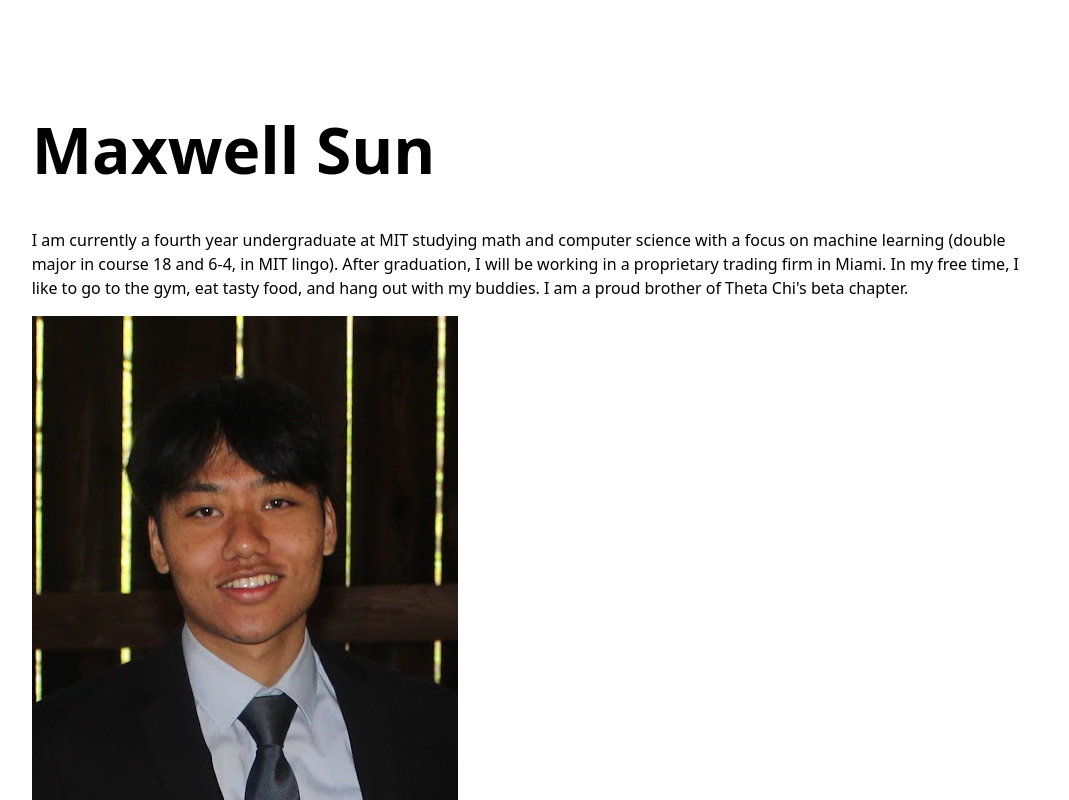
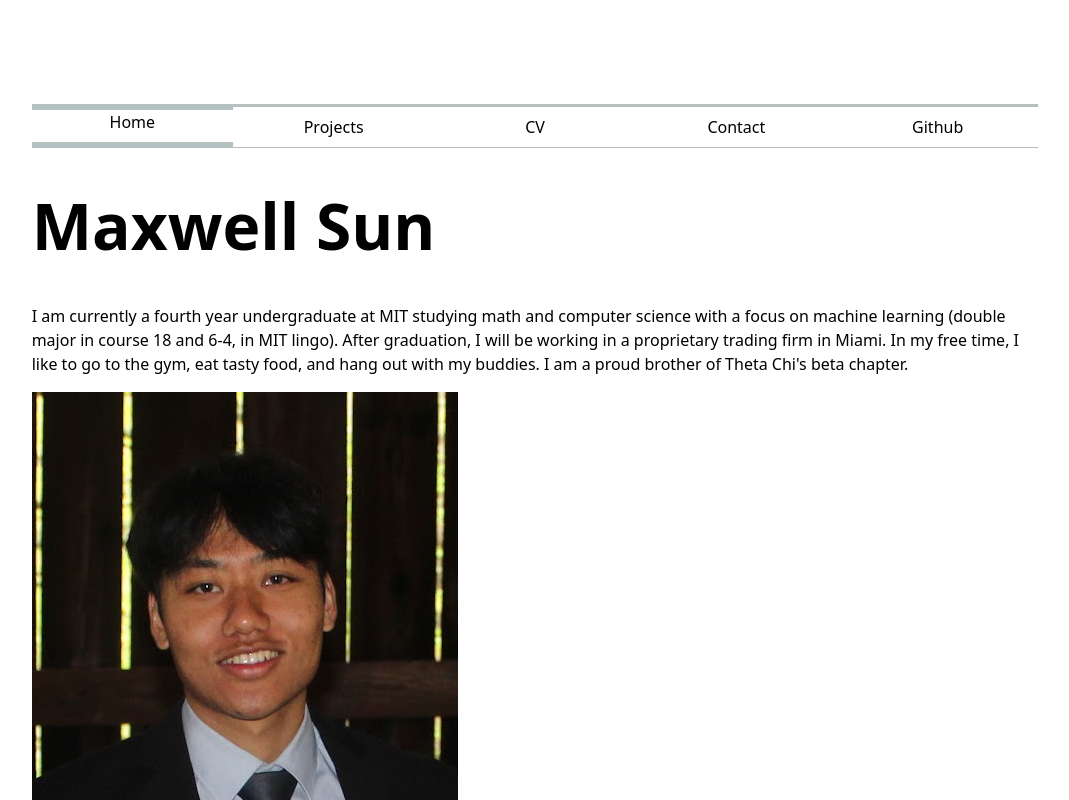
Before and after one commit to msun2022/Lab3_Svelte, a SvelteKit app: page / in a window 1280 px wide. Shown: the top 800 px of the page, without its empty margins (105-1174 px from the left). Built offline with nearby package versions, Linux system fonts and the light colour scheme.

Commit message:
added most of the nav bar stuff, hopefully works on github.io website, up through step 1.5 on lab 4

```diff
--- /dev/null
+++ b/src/routes/+layout.svelte
@@ -0,0 +1,42 @@
+<script>
+    import { base } from "$app/paths";
+    import { page } from "$app/stores";
+
+    let pages = [
+        {url: "/", title: "Home"},
+        {url: "/projects", title: "Projects"},
+        {url: "/resume", title: "CV"},
+        {url: "/contact", title: "Contact"},
+        {url: "https://github.com/msun2022", title: "Github"},
+    ];
+</script>
+
+<nav>
+    {#each pages as p}
+        <a
+            href={p.url.startsWith("http") ? p.url : base + p.url}
+            class:current={p.url === "/" // is this link the home page?
+            ? $page.url.pathname === (base + "/")
+            // if yes - set current = true if the path name matches.
+            // Else, set current = true if the path name starts correctly
+            : $page.url.pathname.startsWith(base + p.url)}
+            target={p.url.startsWith("http") ? "_blank" : null}
+        >
+            {p.title}
+        </a>
+    {/each}
+</nav>
+
+<!-- <nav>
+    <a href="." class="current">Home</a>
+    <a href="projects">Projects</a>
+    <a href="contact">Contact</a>
+    <a href="resume">CV</a>
+    <a href="your github link here" target="_blank">Github</a>
+</nav> -->
+
+<!--
+class:current={$page.url.pathname.replace(/\/$/, '') === (base + p.url).replace(/\/$/, '')}
+-->
+
+<slot />
--- a/src/routes/+page.svelte
+++ b/src/routes/+page.svelte
@@ -31,10 +31,10 @@
     {/each}
 </div>
 
-<nav>
+<!-- <nav>
     <a href="./" class="current">Home</a>
     <a href="./projects">Projects</a>
     <a href="./contact">Contact</a>
     <a href="./resume">CV</a>
     <a href="https://github.com/msun2022" target="_blank">Github</a>
-</nav>
+</nav> -->
--- a/src/routes/contact/+page.svelte
+++ b/src/routes/contact/+page.svelte
@@ -9,10 +9,10 @@
         <button>Submit</button>
     </form>
 
-    <nav>
+    <!-- <nav>
         <a href="../">Home</a>
         <a href="../projects">Projects</a>
         <a href="./" class="current">Contact</a>
         <a href="../resume">CV</a>
         <a href="https://github.com/msun2022" target="_blank">Github</a>
-    </nav>
+    </nav> -->
--- a/src/routes/projects/+page.svelte
+++ b/src/routes/projects/+page.svelte
@@ -20,10 +20,10 @@
 </div>
 
 
-<nav>
+<!-- <nav>
     <a href="../">Home</a>
     <a href="./" class="current">Projects</a>
     <a href="../contact">Contact</a>
     <a href="../resume">CV</a>
     <a href="https://github.com/msun2022" target="_blank">Github</a>
-</nav>
+</nav> -->
--- a/src/routes/resume/+page.svelte
+++ b/src/routes/resume/+page.svelte
@@ -200,10 +200,10 @@
     </section>
     </div>
 
-    <nav>
+    <!-- <nav>
         <a href="../">Home</a>
         <a href="../projects">Projects</a>
         <a href="../contact">Contact</a>
         <a href="./" class="current">CV</a>
         <a href="https://github.com/msun2022" target="_blank">Github</a>
-    </nav>
+    </nav> -->
```
